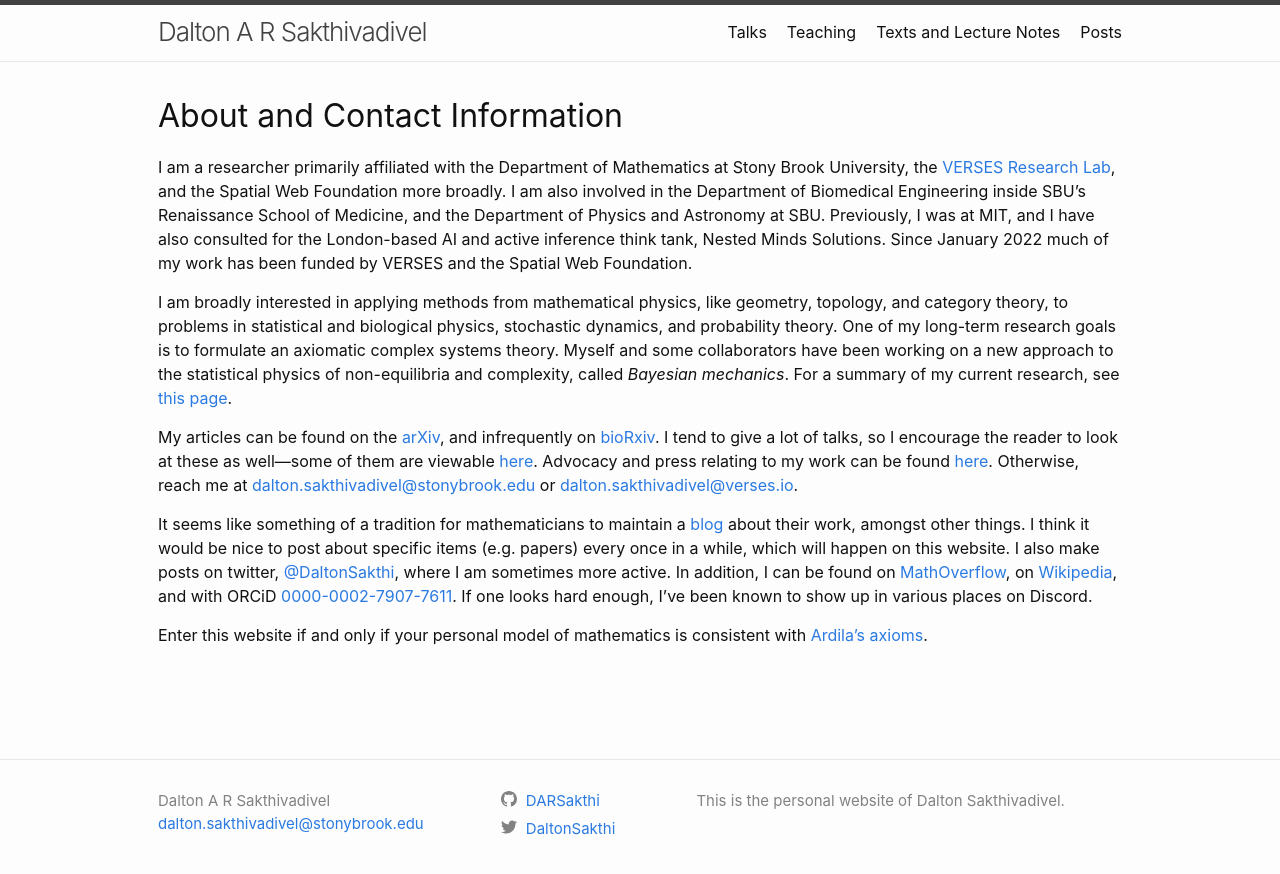
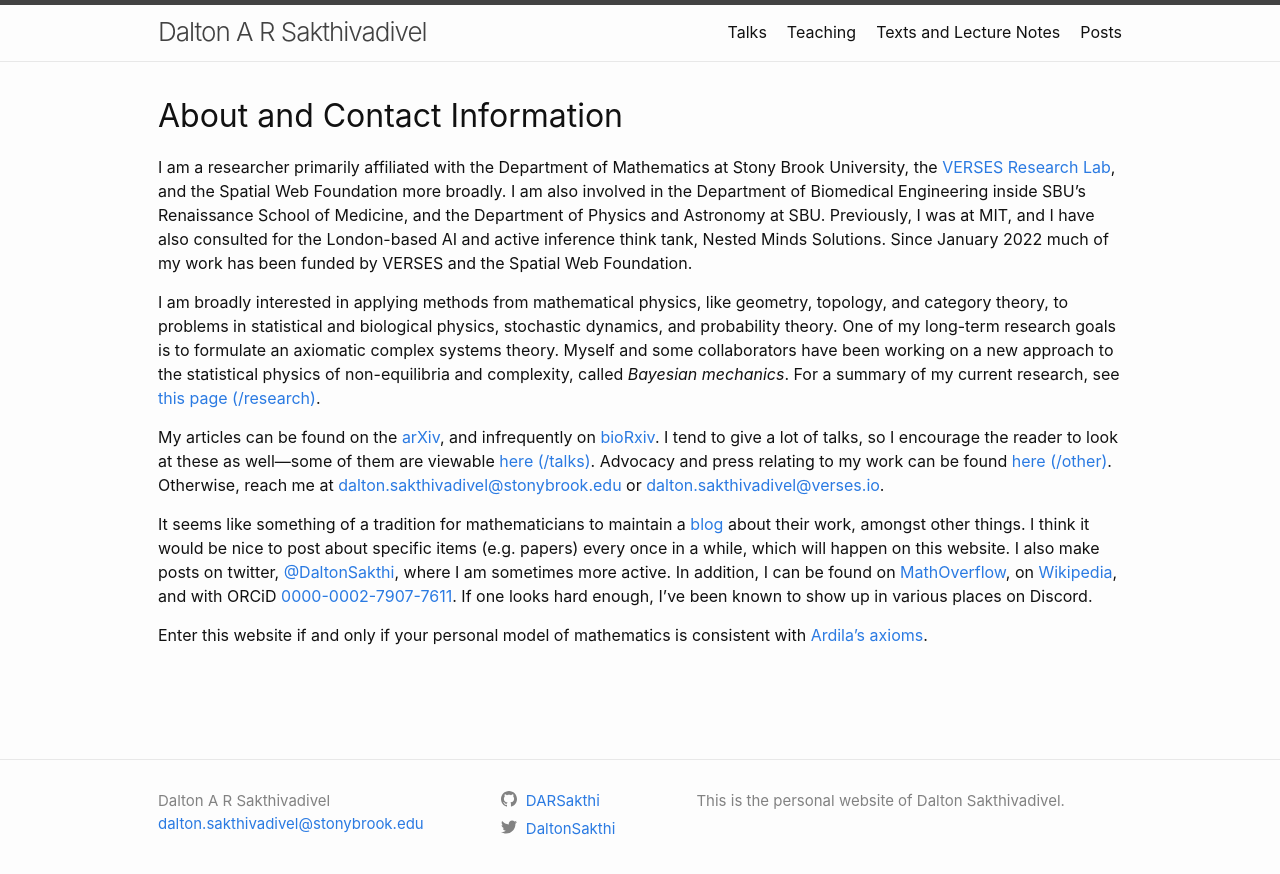
Before and after one commit to DARSakthi/DARSakthi.github.io, a Jekyll site: the page built from index.markdown, in a window 1280 px wide. Shown: the top 874 px of the page. Built offline with Jekyll 4.4.1, drawn with Linux system fonts in a browser that asks for light colours.

Commit message:
Voiceover- / accessibility-friendly hypertext

```diff
--- a/index.markdown
+++ b/index.markdown
@@ -8,9 +8,9 @@ author_profile: true
 
 I am a researcher primarily affiliated with the Department of Mathematics at Stony Brook University, the [VERSES Research Lab](https://darsakthi.github.io/verses-lab/), and the Spatial Web Foundation more broadly. I am also involved in the Department of Biomedical Engineering inside SBU's Renaissance School of Medicine, and the Department of Physics and Astronomy at SBU. Previously, I was at MIT, and I have also consulted for the London-based AI and active inference think tank, Nested Minds Solutions. Since January 2022 much of my work has been funded by VERSES and the Spatial Web Foundation.
 
-I am broadly interested in applying methods from mathematical physics, like geometry, topology, and category theory, to problems in statistical and biological physics, stochastic dynamics, and probability theory. One of my long-term research goals is to formulate an axiomatic complex systems theory. Myself and some collaborators have been working on a new approach to the statistical physics of non-equilibria and complexity, called _Bayesian mechanics_. For a summary of my current research, see [this page](https://darsakthi.github.io/research).
+I am broadly interested in applying methods from mathematical physics, like geometry, topology, and category theory, to problems in statistical and biological physics, stochastic dynamics, and probability theory. One of my long-term research goals is to formulate an axiomatic complex systems theory. Myself and some collaborators have been working on a new approach to the statistical physics of non-equilibria and complexity, called _Bayesian mechanics_. For a summary of my current research, see [this page (/research)](https://darsakthi.github.io/research).
 
-My articles can be found on the [arXiv](https://arxiv.org/a/0000-0002-7907-7611.html), and infrequently on [bioRxiv](https://www.biorxiv.org/search/author1%3ADalton%2BA%2BR%2BSakthivadivel%2B). I tend to give a lot of talks, so I encourage the reader to look at these as well—some of them are viewable [here](https://darsakthi.github.io/talks). Advocacy and press relating to my work can be found [here](https://darsakthi.github.io/other/). Otherwise, reach me at [dalton.sakthivadivel@stonybrook.edu](mailto:dalton.sakthivadivel@stonybrook.edu) or [dalton.sakthivadivel@verses.io](mailto:dalton.sakthivadivel@verses.io).
+My articles can be found on the [arXiv](https://arxiv.org/a/0000-0002-7907-7611.html), and infrequently on [bioRxiv](https://www.biorxiv.org/search/author1%3ADalton%2BA%2BR%2BSakthivadivel%2B). I tend to give a lot of talks, so I encourage the reader to look at these as well—some of them are viewable [here (/talks)](https://darsakthi.github.io/talks). Advocacy and press relating to my work can be found [here (/other)](https://darsakthi.github.io/other/). Otherwise, reach me at [dalton.sakthivadivel@stonybrook.edu](mailto:dalton.sakthivadivel@stonybrook.edu) or [dalton.sakthivadivel@verses.io](mailto:dalton.sakthivadivel@verses.io).
 
 It seems like something of a tradition for mathematicians to maintain a [blog](https://darsakthi.github.io/blog) about their work, amongst other things. I think it would be nice to post about specific items (e.g. papers) every once in a while, which will happen on this website. I also make posts on twitter, [@DaltonSakthi](https://twitter.com/DaltonSakthi), where I am sometimes more active. In addition, I can be found on [MathOverflow](https://mathoverflow.net/users/370636/dalton-a-r-sakthivadivel), on [Wikipedia](https://en.wikipedia.org/wiki/User:Dalton.sakthi), and with ORCiD [0000-0002-7907-7611](https://orcid.org/0000-0002-7907-7611). If one looks hard enough, I've been known to show up in various places on Discord.
 
```
